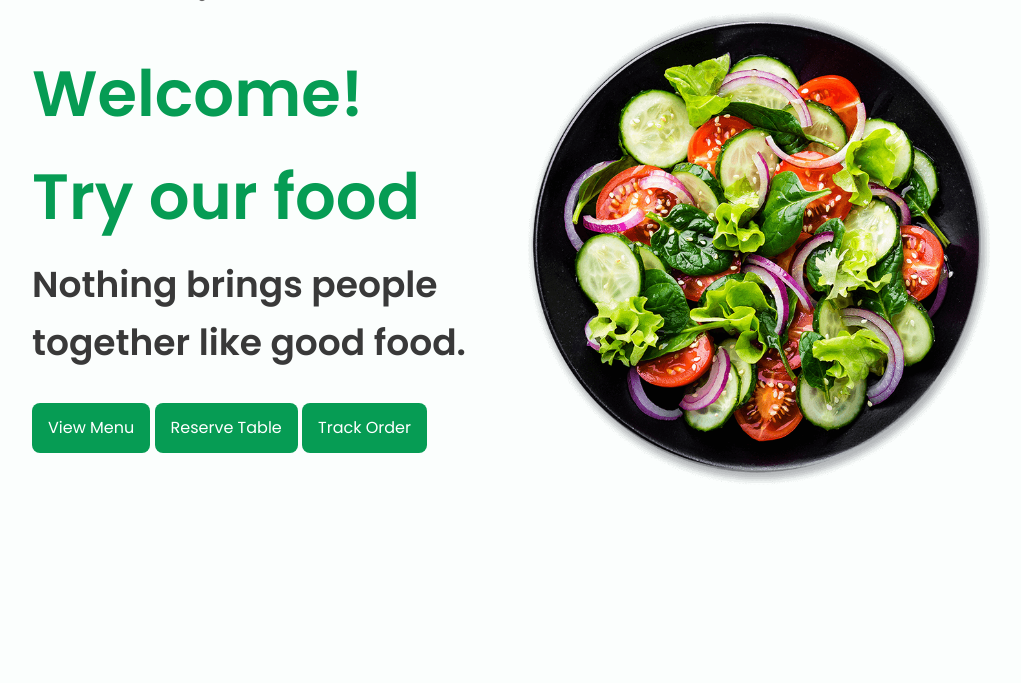
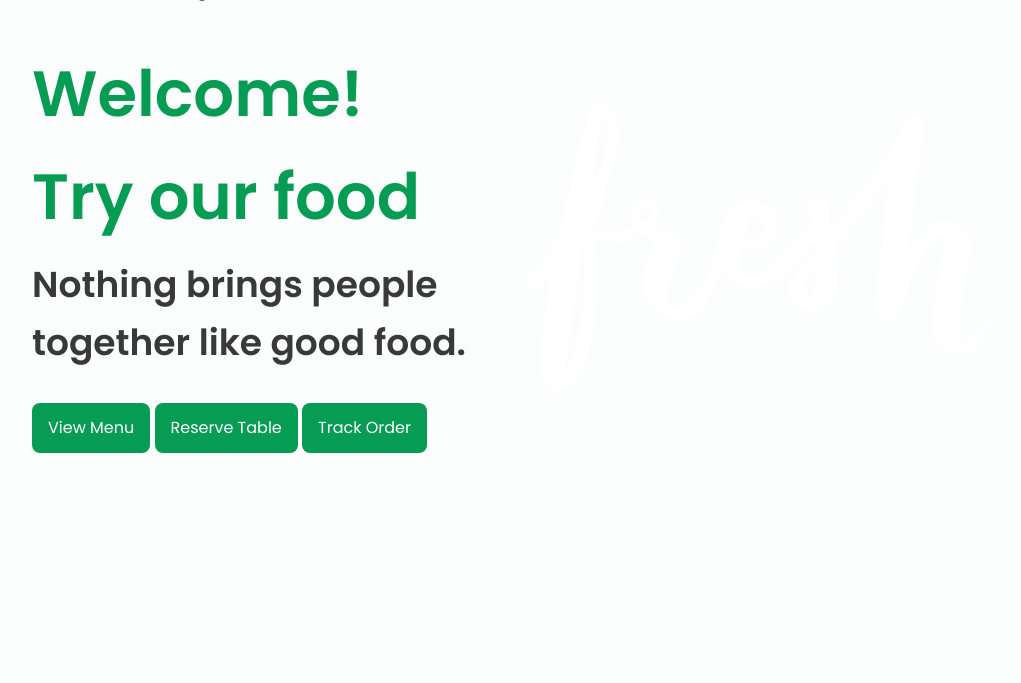
Before and after one commit to avocadopelvis/restaurant-web-app, a Flask app: page / in a window 1280 px wide. Shown: the part 72-755 px from the top of the page, without its empty margins (128-1149 px from the left). Run offline with Flask 3, Linux system fonts and the light colour scheme.

Commit message:
Testing new image

```diff
--- a/restaurant/templates/index.html
+++ b/restaurant/templates/index.html
@@ -62,7 +62,7 @@
                         <a href="{{ url_for('track_page') }}" class="button">Track Order</a>
                     </div>
 
-                    <img src="{{url_for('static', filename='styles/img/home.png')}}" alt = "" class="home__img">
+                    <img src="{{url_for('static', filename='styles/img/fresh.png')}}" alt = "" class="home__img">
                 </div>
             </section>
 
```
Also changed, not shown: restaurant/images/fresh.png (renamed from restaurant/images/h4-rev-img-3.png), restaurant/static/styles/img/fresh.png (added).
